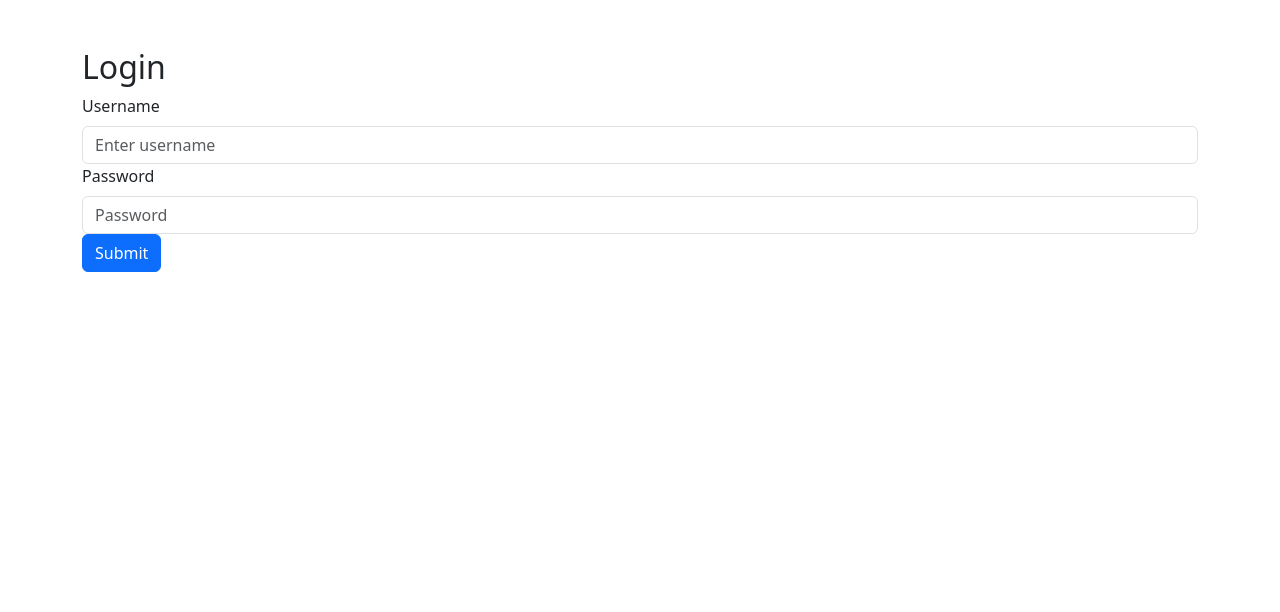
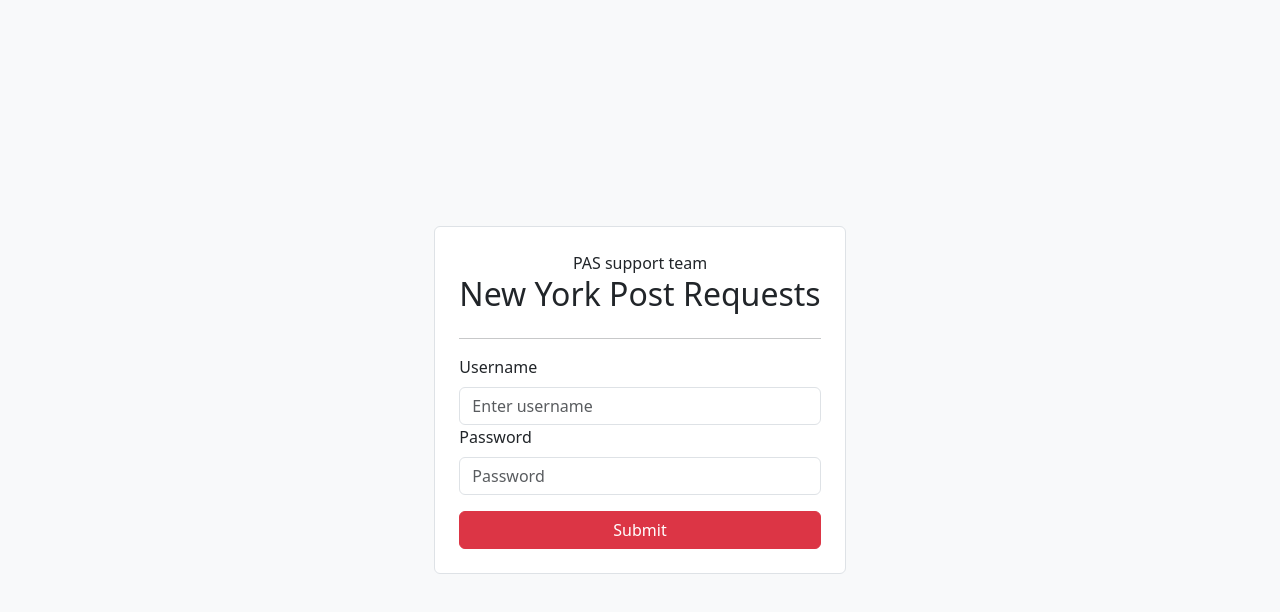
Before and after one commit to jgotti1/DOW-NYP-Requests, a React (Create React App) app in the folder frontend/: page / in a window 1280 px wide. Shown: the top 612 px of the page. Built offline with nearby package versions, Linux system fonts and the light colour scheme; no server answers.

Commit message:
modified login style of page

```diff
--- a/frontend/src/components/LoginPage.js
+++ b/frontend/src/components/LoginPage.js
@@ -39,8 +39,13 @@
   };
 
   return (
-    <div className="container mt-5">
-      <h2>Login</h2>
+    <div className="container-fluid d-flex justify-content-center align-items-center vh-100 bg-light">
+      <div className="login-box p-4 border rounded" style={{ backgroundColor: "white" }}>
+        <div className="text-center mb-4">
+          <p className="mb-0">PAS support team</p> {/* Moved up top and centered */}
+          <h2 className="mb-0">New York Post Requests</h2>
+        </div>
+        <hr />
         {error && <Alert variant="danger">{error}</Alert>}
         <Form onSubmit={handleSubmit}>
           <Form.Group controlId="formUsername">
@@ -53,10 +58,13 @@
             <Form.Control type="password" placeholder="Password" value={password} onChange={(e) => setPassword(e.target.value)} />
           </Form.Group>
 
-        <Button variant="primary" type="submit">
+          <Button variant="danger" type="submit" className="w-100 mt-3">
+            {" "}
+            {/* Set variant to "danger" for red color */}
             Submit
           </Button>
         </Form>
+      </div>
     </div>
   );
 };
```
Lines whose indentation alone changed are shown as unchanged.
